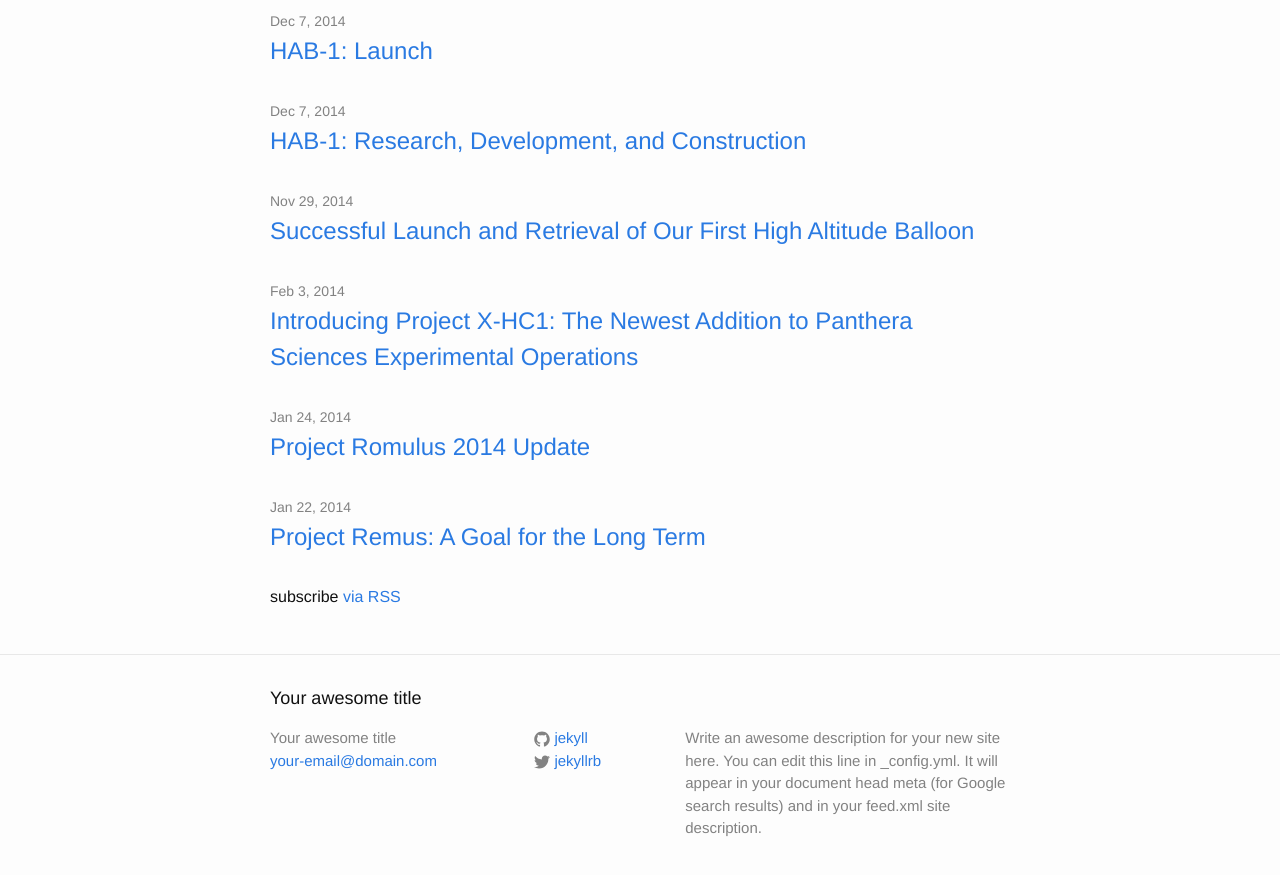
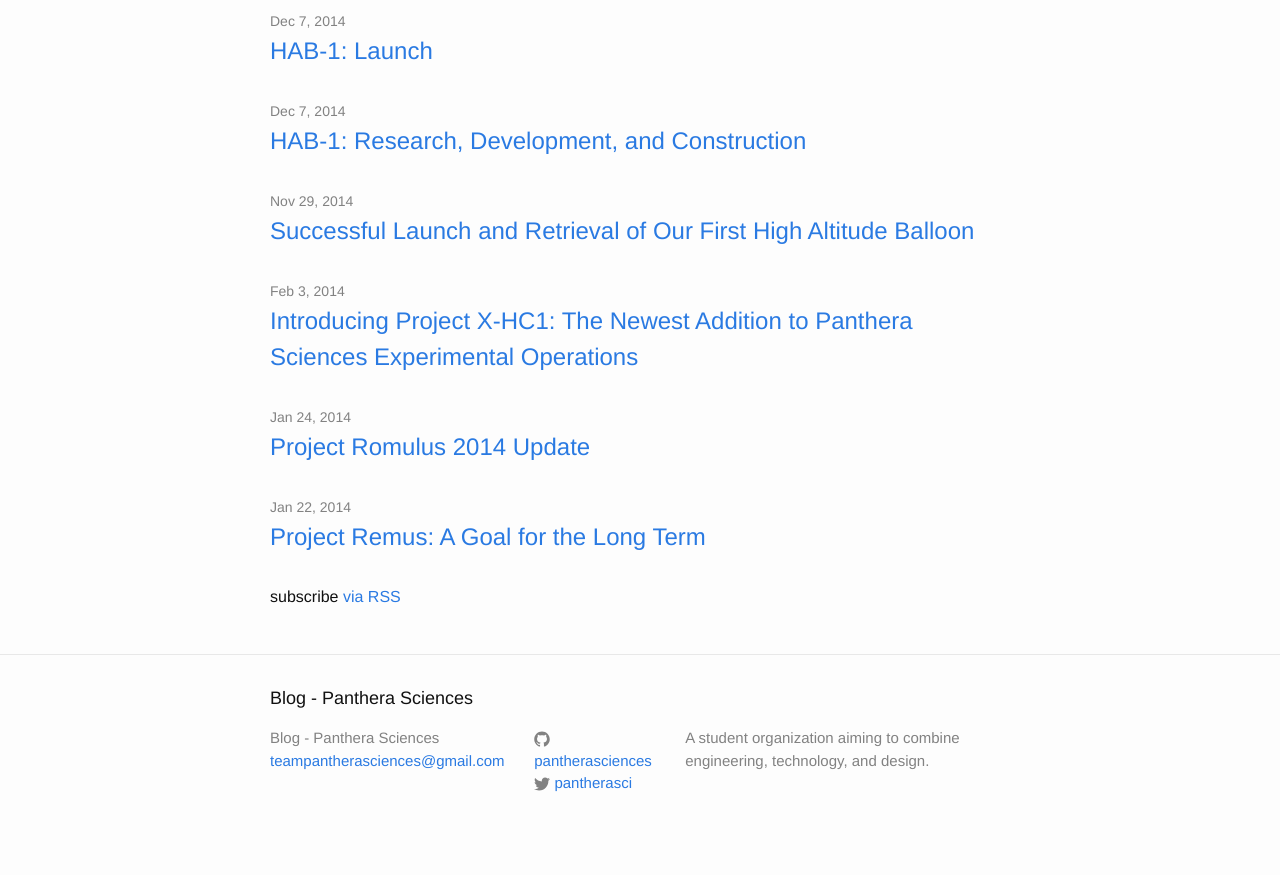
Before and after one commit to josheiland/pantherasconces.github.io, a Jekyll site: the page built from index.html, in a window 1280 px wide and 900 px high, scrolled down 2324 px. Shown: the top 875 px of the window. Built offline with Jekyll 4.4.1, drawn with Linux system fonts in a browser that asks for light colours; some of the changed text lies outside the part shown.

Commit message:
Updated configuration

```diff
--- a/_config.yml
+++ b/_config.yml
@@ -6,16 +6,13 @@
 # 'jekyll serve'. If you change this file, please restart the server process.
 
 # Site settings
-title: Your awesome title
-email: your-email@domain.com
-description: > # this means to ignore newlines until "baseurl:"
-  Write an awesome description for your new site here. You can edit this
-  line in _config.yml. It will appear in your document head meta (for
-  Google search results) and in your feed.xml site description.
-baseurl: "" # the subpath of your site, e.g. /blog
-url: "http://yourdomain.com" # the base hostname & protocol for your site
-twitter_username: jekyllrb
-github_username:  jekyll
+title: Blog - Panthera Sciences
+email: teampantherasciences@gmail.com
+description: A student organization aiming to combine engineering, technology, and design.
+baseurl: "/blog" # the subpath of your site, e.g. /blog
+url: "http://pantherasciences.com" # the base hostname & protocol for your site
+twitter_username: pantherasci
+github_username:  pantherasciences
 
 # Build settings
 markdown: kramdown
```
